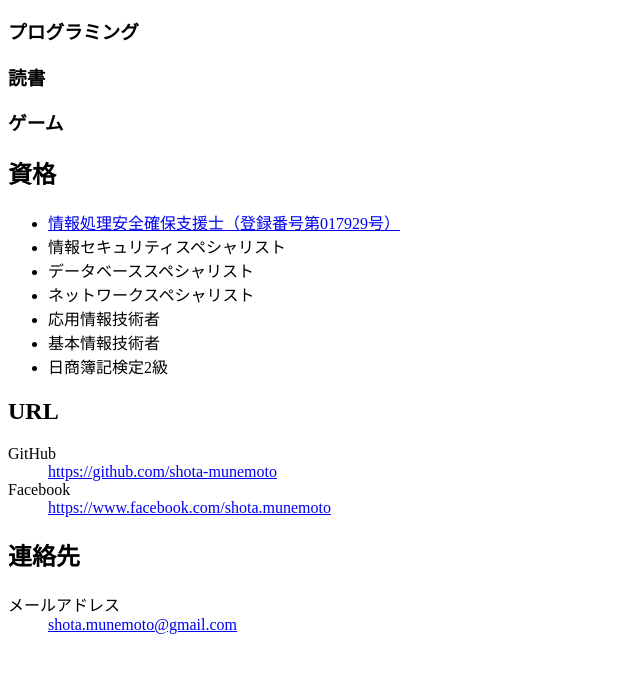
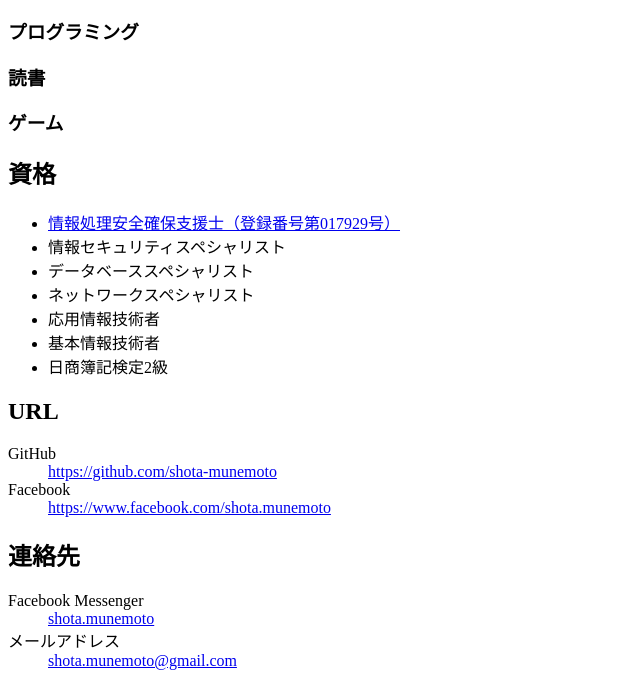
Before and after one commit to shota-munemoto/shota-munemoto.github.io, a plain HTML site: page index.html in a window 1280 px wide. Shown: the part 118-804 px from the top of the page, without its empty margins (0-640 px from the left). Drawn offline with Linux system fonts and the light colour scheme.

Commit message:
add facebook messenger link

```diff
--- a/index.html
+++ b/index.html
@@ -39,6 +39,10 @@
     </dl>
     <h2>連絡先</h2>
     <dl>
+        <dt>Facebook Messenger</dt>
+        <dd>
+            <a href="https://m.me/shota.munemoto">shota.munemoto</a>
+        </dd>
         <dt>メールアドレス</dt>
         <dd>
             <a href="mailto:shota.munemoto@gmail.com">shota.munemoto@gmail.com</a>
```
